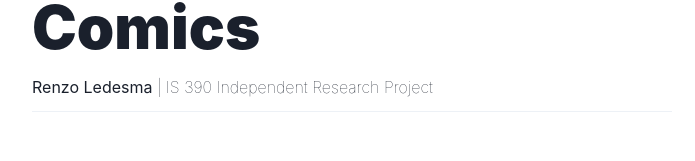
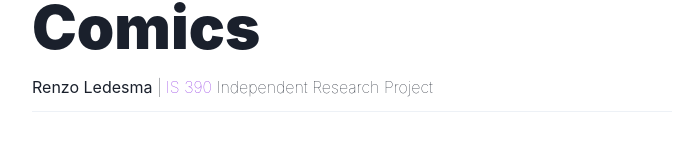
Before and after one commit to renzol2/renzol2.github.io, a Next.js app: page /is390 in a window 1280 px wide. Shown: the part 179-340 px from the top of the page, without its empty margins (288-983 px from the left). Built offline with nearby package versions, Linux system fonts and the light colour scheme.

Commit message:
Add link to article page

```diff
--- a/pages/is390.tsx
+++ b/pages/is390.jsx
@@ -21,8 +21,16 @@ export default function IS390() {
           The State of Asian Superheroes in Comics
         </Heading>
         <Text as="h2" fontWeight="hairline" my={3}>
-          <font style={{ fontWeight: 'normal' }}>Renzo Ledesma</font> | IS 390
-          Independent Research Project
+          <font style={{ fontWeight: 'normal' }}>Renzo Ledesma</font> |{' '}
+          <Link
+            as="a"
+            target="_blank"
+            href="https://ischool.illinois.edu/degrees-programs/courses/is390"
+            color="blueviolet"
+          >
+            IS 390
+          </Link>
+          {' '}Independent Research Project
         </Text>
         <Divider mb="7%" mt="2%" />
 
```
